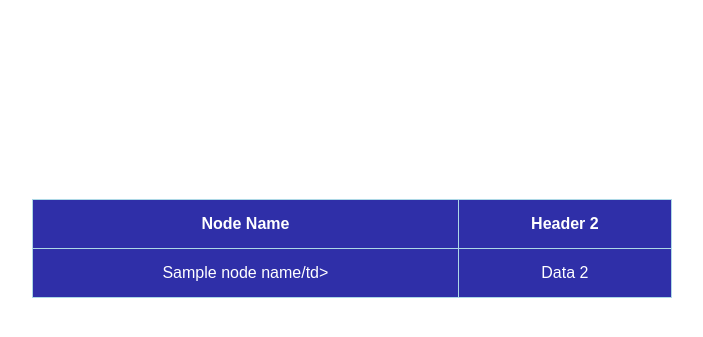
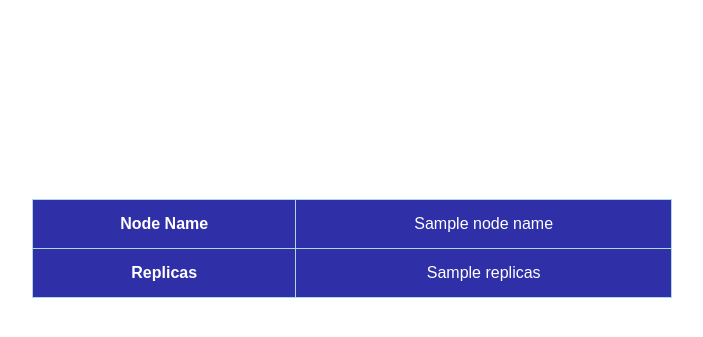
Before and after one commit to kortstie/demo-webapp, a Flask app: template templates/index.html in a window 1280 px wide. Shown: the part 191-528 px from the top of the page, without its empty margins (288-991 px from the left). Run offline with Flask 2, Linux system fonts and the light colour scheme; the template is opened without the code that fills it: most values are stand-ins (such as "Sample title", 1, 10 or a date in 2020).

Commit message:
add replicas

```diff
--- a/app.py
+++ b/app.py
@@ -5,6 +5,7 @@ app = Flask(__name__)
 @app.route('/')
 def home():
     node_name = os.getenv('NODE_NAME', 'Unknown')
+    replicas = os.getenv('REPLICAS', 'Unknown')
     return render_template('index.html', node_name=node_name)
 
 if __name__ == '__main__':
--- a/deploy.yaml
+++ b/deploy.yaml
@@ -14,7 +14,7 @@ spec:
     spec:
       containers:
       - name: kortstie
-        image: kortstieacr.azurecr.io/sampleapp:b4b4db9b6f265b4b6eece1eb58a36b9d3a1b3aa0
+        image: kortstieacr.azurecr.io/sampleapp:231cc4361d540ec0730fa757e0d6ae1b2ab181d7
         ports:
         - containerPort: 5000
         env:
@@ -24,6 +24,10 @@ spec:
           valueFrom:
             fieldRef:
               fieldPath: spec.nodeName
+        - name: REPLICAS
+          valueFrom:
+            fieldRef:
+              fieldPath: spec.replicas
 ---
 apiVersion: v1
 kind: Service
--- a/templates/index.html
+++ b/templates/index.html
@@ -34,11 +34,12 @@
     <table>
         <tr>
             <th>Node Name</th>
-            <th>Header 2</th>
+            <td>{{ node_name }}</td>
+
         </tr>
         <tr>
-            <td>{{ node_name }}/td>
-            <td>Data 2</td>
+            <th>Replicas</th>
+            <td>{{ replicas }}</td>
         </tr>
     </table>
 </body>
```
